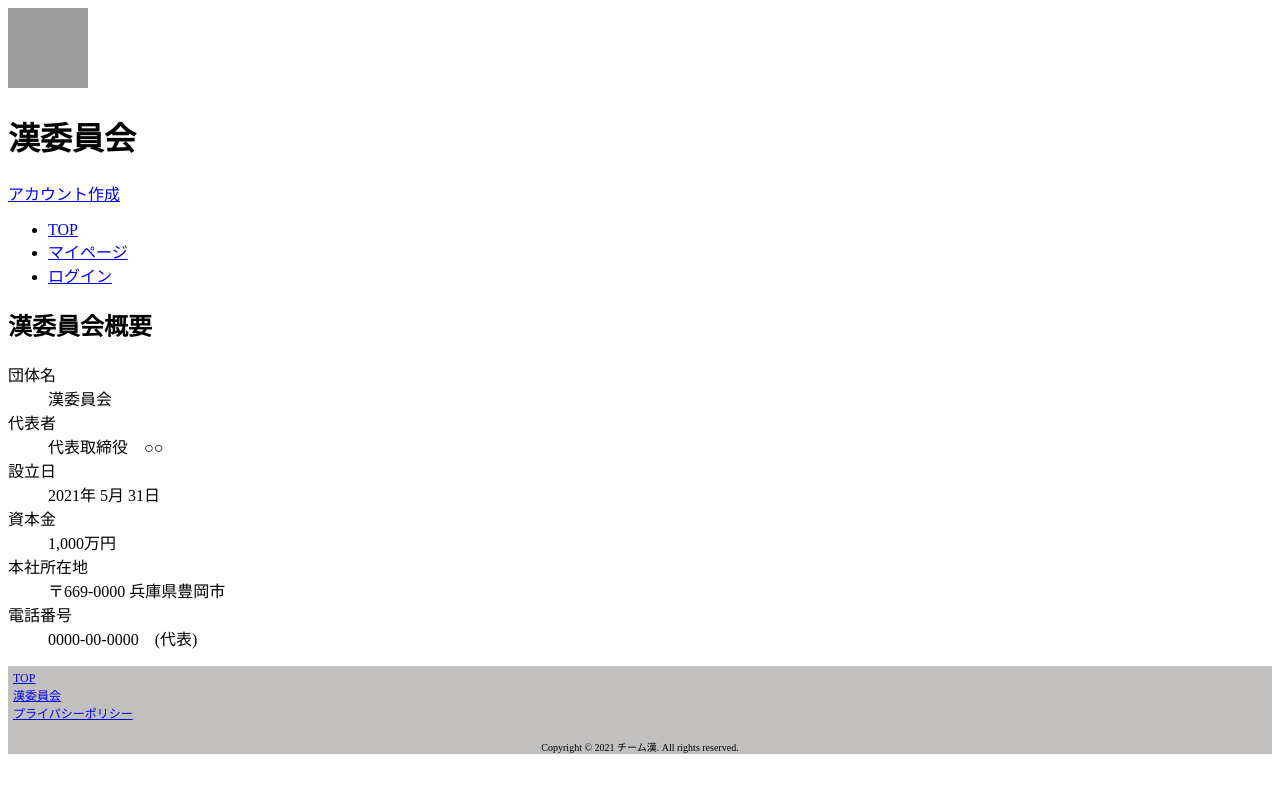
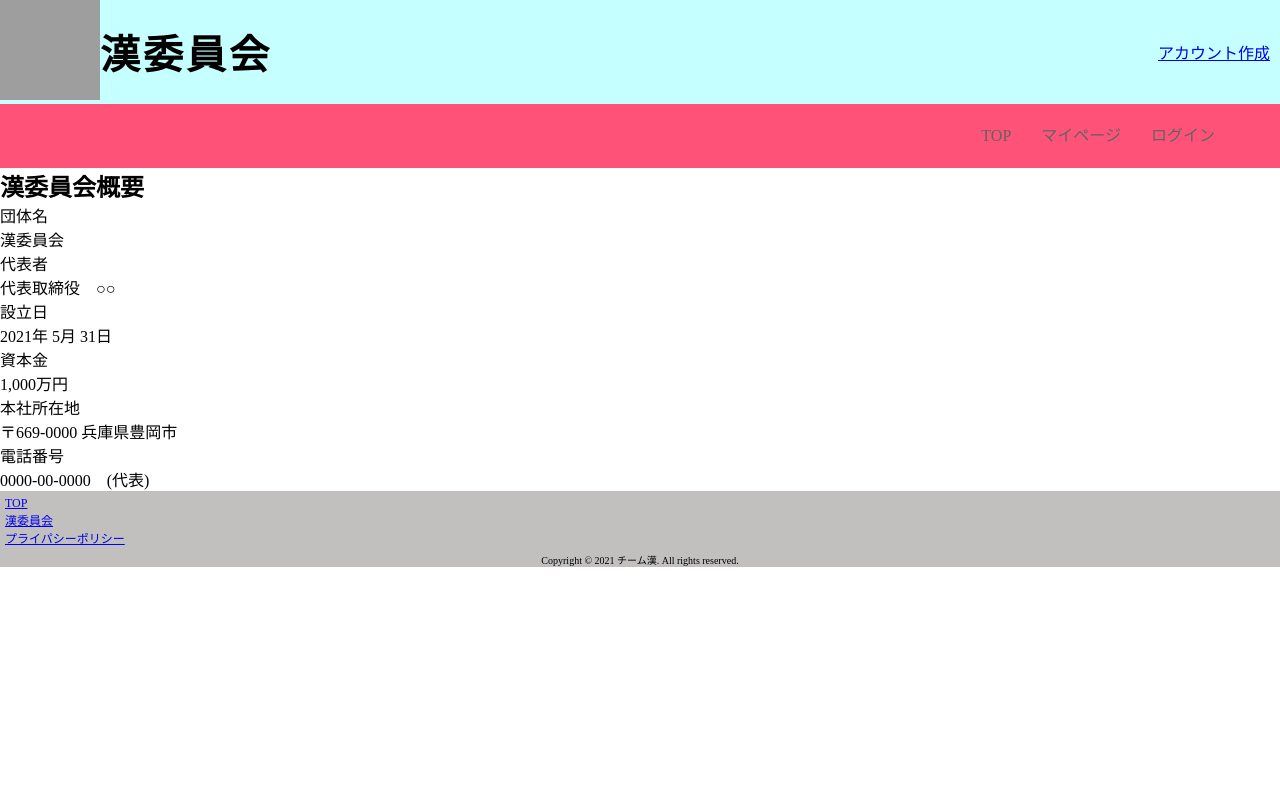
Before and after one commit to sss-sr2021/GUYS, a PHP site: page /company.php in a window 1280 px wide. Run offline with PHP 8.4, Linux system fonts and the light colour scheme; some libraries are stand-ins or nearby versions; grey boxes are pictures that could not be loaded.

Commit message:
headerのCSS

```diff
--- a/www/Pages/commonParts/header.php
+++ b/www/Pages/commonParts/header.php
@@ -35,16 +35,23 @@ require_once './commonParts/functions.php';
     <meta name="viewport" content="width=device-width,initial-scale=1">
 </head>
 
-<body>
+<body class="<?php if(!empty($_SESSION['logined'])){ ?> logined <?php } ?>">
     <div class='wrapper'>
         <header style="">
-            <a href="top.php"><img src="../images/logo.png" alt="ロゴ画像" width="80px" height="80px"/></a>
-            <h1><?= $h1 ?></h1>
-            <?php if(empty($_SESSION['logined'])):?><!--ログインしていなければ-->
-                <a href ="createAccount.php">アカウント作成</a>
-            <?php endif;?>
+
+            <div class="head">
+                <a href="top.php"><img src="../images/logo.png" alt="ロゴ画像" width="100px" height="100px"/></a>
+                <div class="title">
+                    <h1><?= $h1 ?></h1>
+                </div>
+                <div class="create">
+                    <?php //if(empty($_SESSION['logined'])):?><!--ログインしていなければ-->
+                    <a href ="createAccount.php">アカウント作成</a>
+                </div>
+            </div>
+            <?php //endif;?>
                 <nav>
-                    <ul>
+                    <ul class="nav-links">
                         <li><a href="top.php">TOP</a></li>
                         <li><a href="./commonParts/myPagebifurcation.php">マイページ</a></li>
                         <?php if(empty($_SESSION['logined'])):?><!--ログインしていなければ-->
--- a/www/Pages/commonParts/style_it.css
+++ b/www/Pages/commonParts/style_it.css
@@ -8,3 +8,70 @@ Created:2021.05.25
 updated:2021.05.25
 
 */
+
+* {
+    margin: 0;
+    padding: 0;
+    box-sizing: border-box;
+}
+
+:root {
+    --nav-height: 8vh; /* ナビゲーションバーの立幅 */
+    --nav-background: rgb(255, 82, 120); /*ナビゲーションバーの背景色*/
+}
+
+nav {
+    display: flex;
+    padding: 0 50px;
+    align-items: center;
+    width: 100%;
+    height: var(--nav-height);
+    background: var(--nav-background);
+}
+
+.title h1 {
+    font-size: 40px;
+    font-weight: 600;
+    text-transform: uppercase;
+    letter-spacing: 3px;
+}
+
+/* nav-links */
+
+.nav-links {
+    display: flex;
+    height: var(--nav-height);
+    align-items: center;
+    margin-left: auto;
+}
+
+.nav-links li {
+    list-style: none;
+    margin: 0 15px;
+    height: var(--nav-height);
+    line-height: var(--nav-height);
+    text-align: center;
+}
+
+.nav-links li a {
+    text-decoration: none;
+    color: rgb(99, 99, 99);
+    position: relative;
+}
+
+.head{
+    display: flex;
+    padding: 0 0px;
+    align-items: center;
+    width: 100%;
+    background-color:rgb(198, 255, 255);
+    flex-wrap:nowrap;
+}
+.create{
+    text-align:left;
+    margin:auto;
+    margin-right:10px;
+}
+body.logined .create{
+    visibility:hidden;
+}
```
